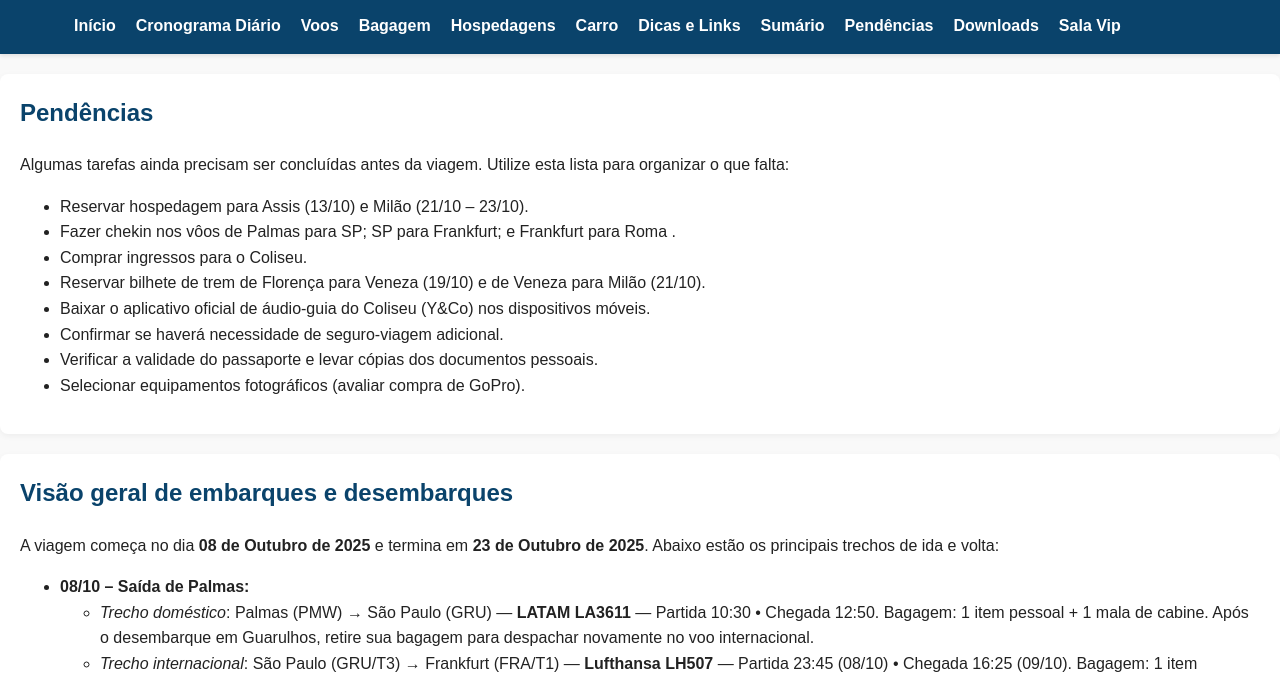
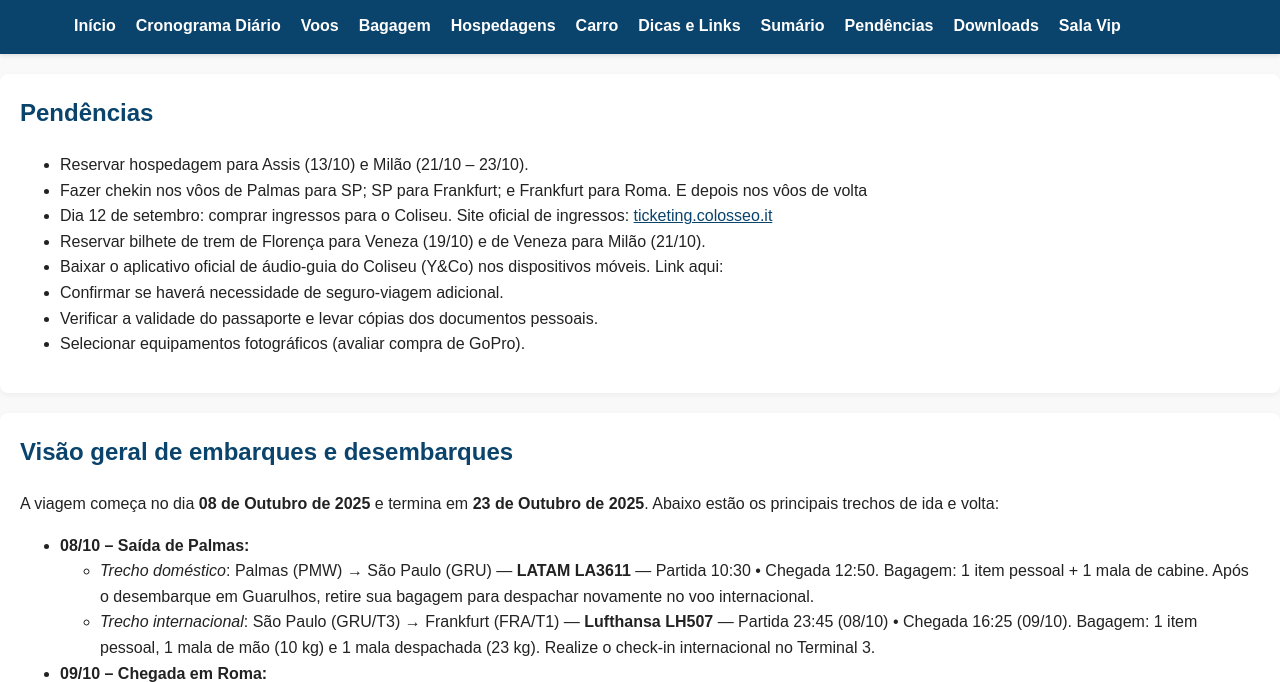
Before and after one commit to geraldofieg/guia-italia-2025, a plain HTML site: page index.html in a window 1280 px wide. Shown: the part 96-778 px from the top of the page. Drawn offline with Linux system fonts and the light colour scheme.

Commit message:
Update index.html

```diff
--- a/index.html
+++ b/index.html
@@ -52,13 +52,12 @@
 <!-- Seção Pendências -->
     <section id="pendencias">
       <h2>Pendências</h2>
-      <p>Algumas tarefas ainda precisam ser concluídas antes da viagem. Utilize esta lista para organizar o que falta:</p>
       <ul>
         <li>Reservar hospedagem para Assis (13/10) e Milão (21/10 – 23/10).</li>
-        <li>Fazer chekin nos vôos de Palmas para SP; SP para Frankfurt; e Frankfurt para Roma .</li>
-        <li>Comprar ingressos para o Coliseu.</li>
+        <li>Fazer chekin nos vôos de Palmas para SP; SP para Frankfurt; e Frankfurt para Roma. E depois nos vôos de volta</li>
+        <li>Dia 12 de setembro: comprar ingressos para o Coliseu. Site oficial de ingressos: <a href="https://ticketing.colosseo.it/" target="_blank" rel="noopener">ticketing.colosseo.it</a></li>
         <li>Reservar bilhete de trem de Florença para Veneza (19/10) e de Veneza para Milão (21/10).</li>
-        <li>Baixar o aplicativo oficial de áudio‑guia do Coliseu (Y&amp;Co) nos dispositivos móveis.</li>
+        <li>Baixar o aplicativo oficial de áudio‑guia do Coliseu (Y&amp;Co) nos dispositivos móveis. Link aqui: </li>
         <li>Confirmar se haverá necessidade de seguro‑viagem adicional.</li>
         <li>Verificar a validade do passaporte e levar cópias dos documentos pessoais.</li>
         <li>Selecionar equipamentos fotográficos (avaliar compra de GoPro).</li>
```
